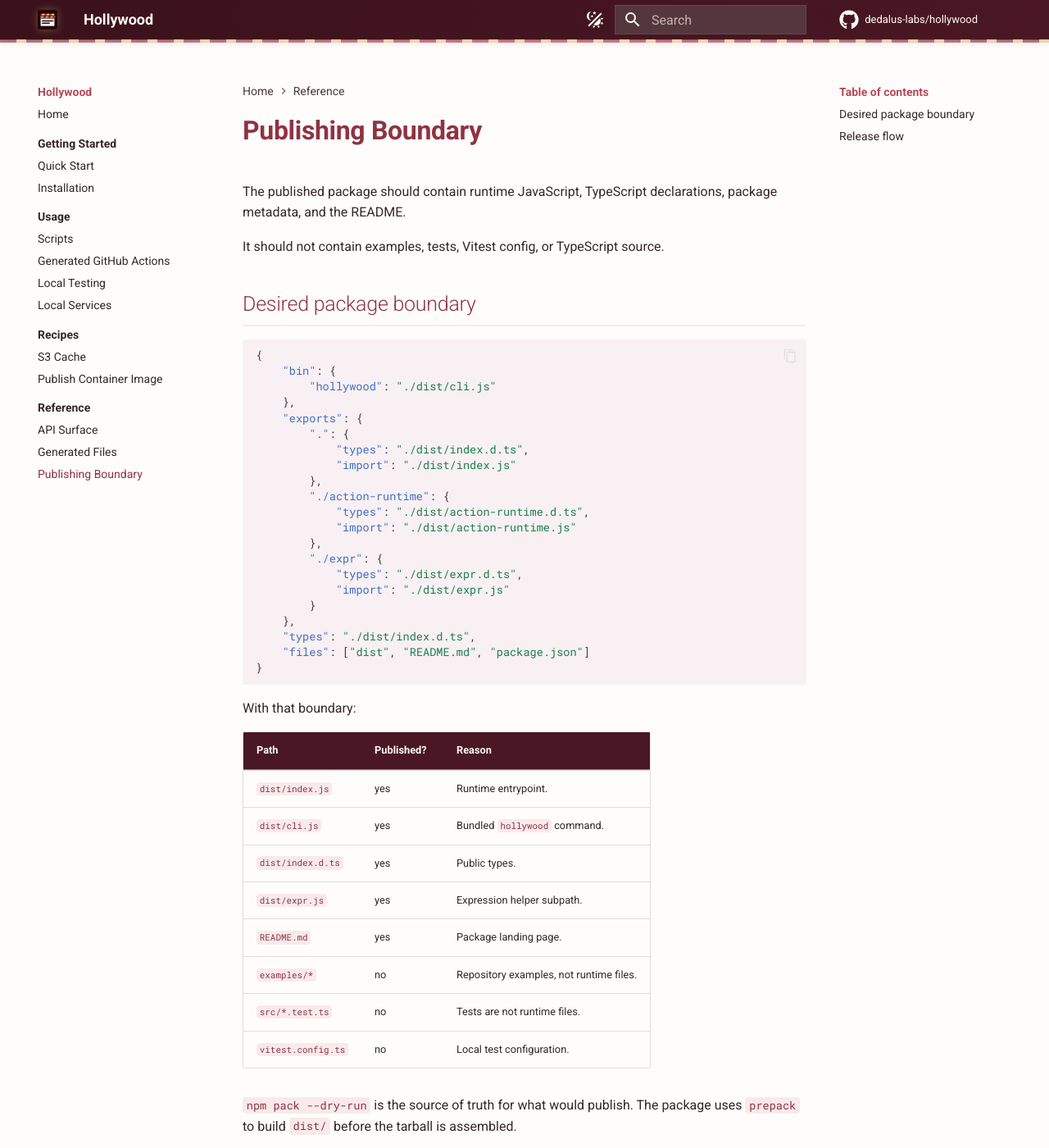
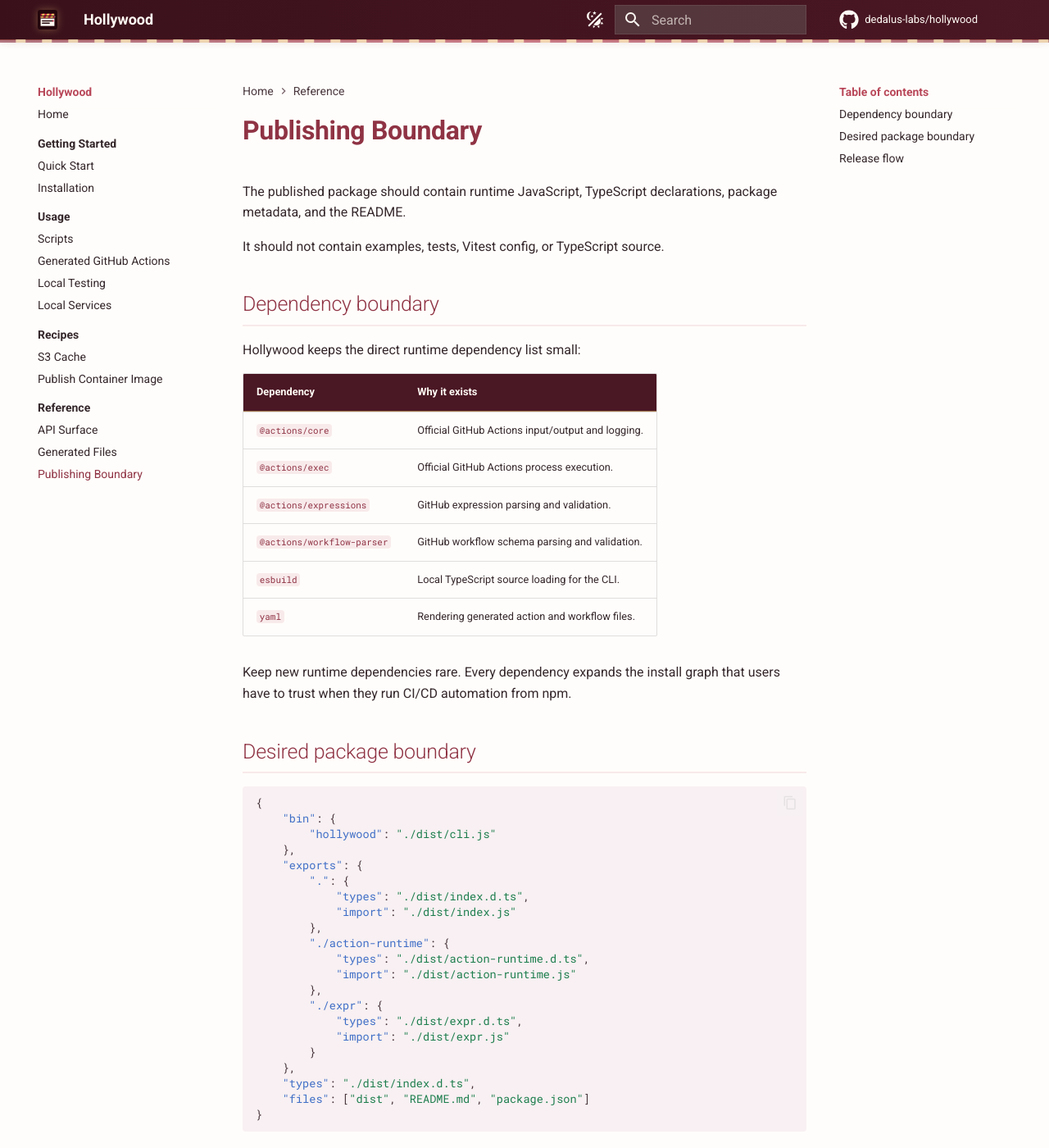
Before and after one commit to dedalus-labs/hollywood, an MkDocs documentation site: the page built from docs/reference/publishing.md, in a window 1280 px wide and 1400 px high. Shown: the whole window at 82% size. Built offline with MkDocs 1.6.1 and Material for MkDocs 9.7.7, drawn with Linux system fonts in a browser that asks for light colours; comment, search, counter and statistics services are not loaded; some of the changed text lies outside the part shown.

Commit message:
docs: note small dependency surface

```diff
--- a/docs/reference/publishing.md
+++ b/docs/reference/publishing.md
@@ -4,6 +4,22 @@ The published package should contain runtime JavaScript, TypeScript
 declarations, package metadata, and the README.
 
 It should not contain examples, tests, Vitest config, or TypeScript source.
+
+## Dependency boundary
+
+Hollywood keeps the direct runtime dependency list small:
+
+| Dependency                  | Why it exists                                      |
+| --------------------------- | -------------------------------------------------- |
+| `@actions/core`             | Official GitHub Actions input/output and logging.  |
+| `@actions/exec`             | Official GitHub Actions process execution.         |
+| `@actions/expressions`      | GitHub expression parsing and validation.          |
+| `@actions/workflow-parser`  | GitHub workflow schema parsing and validation.     |
+| `esbuild`                   | Local TypeScript source loading for the CLI.       |
+| `yaml`                      | Rendering generated action and workflow files.     |
+
+Keep new runtime dependencies rare. Every dependency expands the install graph
+that users have to trust when they run CI/CD automation from npm.
 
 ## Desired package boundary
 
@@ -40,6 +56,7 @@ With that boundary:
 | `dist/index.d.ts`  | yes        | Public types.                           |
 | `dist/expr.js`     | yes        | Expression helper subpath.              |
 | `README.md`        | yes        | Package landing page.                   |
+| `LICENSE`          | yes        | License file included by npm.           |
 | `examples/*`       | no         | Repository examples, not runtime files. |
 | `src/*.test.ts`    | no         | Tests are not runtime files.            |
 | `vitest.config.ts` | no         | Local test configuration.               |
```
Also changed, not shown: README.md (+17 -0 lines), docs/index.md (+2 -0 lines).
